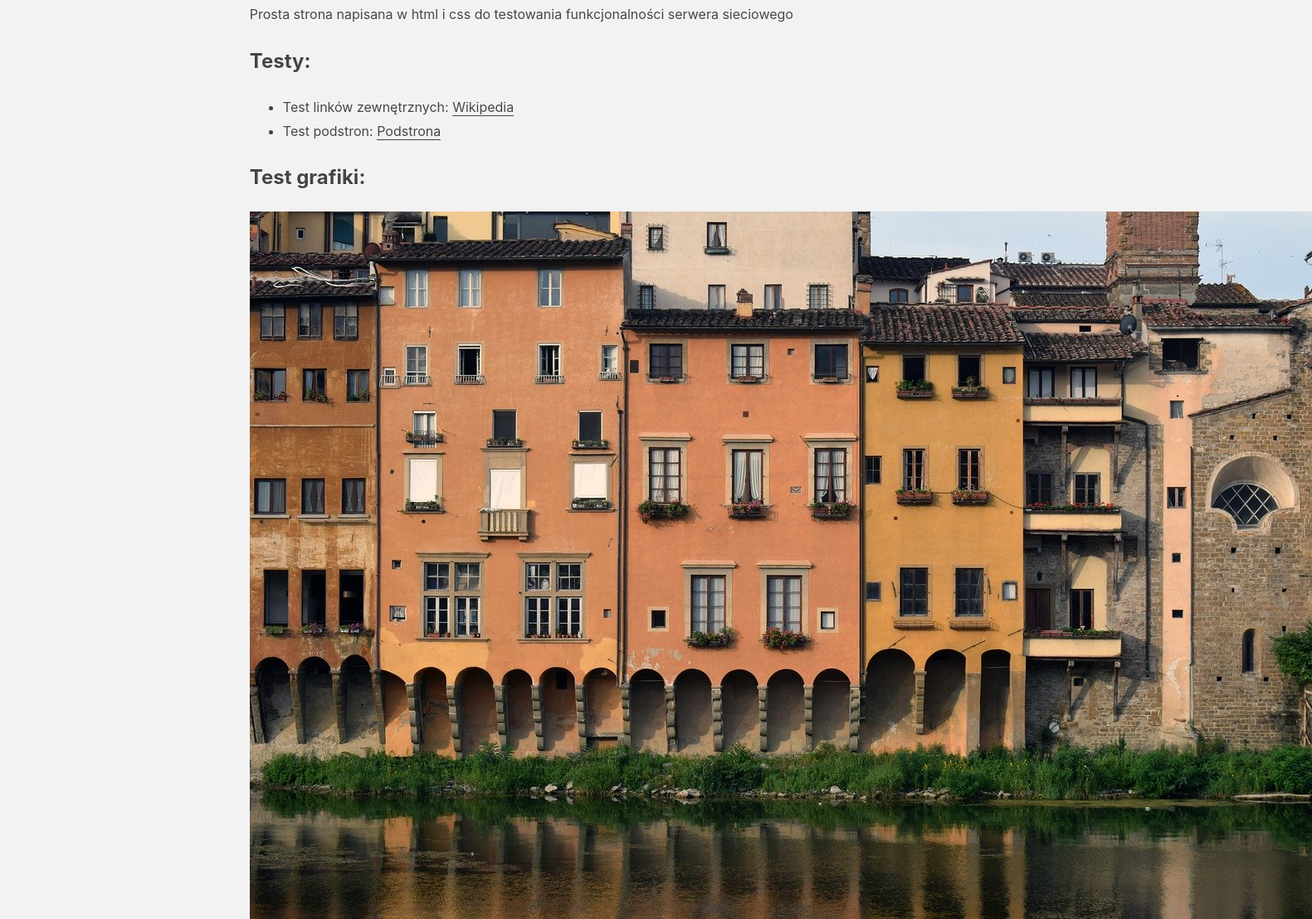
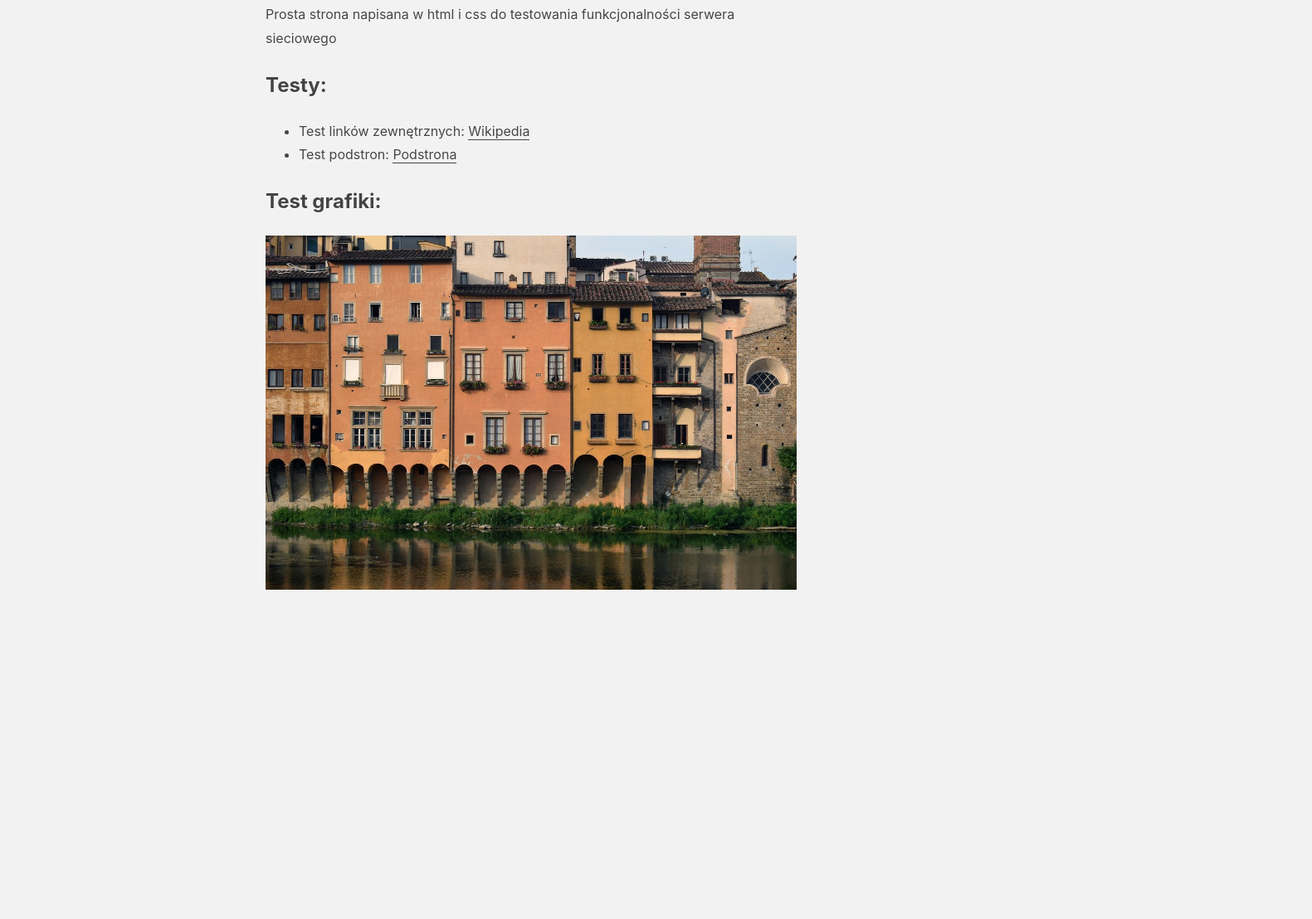
Before and after one commit to Mattanui/stronka, a plain HTML site: page index.html in a window 1280 px wide. Shown: the part 140-1248 px from the top of the page at 83% size, 1581 px wide, since content can reach past the window. After the commit the page ends 924 px from the top, so only its background shows below. Drawn offline with Linux system fonts and the light colour scheme.

Commit message:
Change size of body and img elements

```diff
--- a/index.html
+++ b/index.html
@@ -19,6 +19,6 @@
         <li>Test podstron: <a href="pages/podstrona.html">Podstrona</a></li>
     </ul>
     <h2>Test grafiki:</h2>
-    <img src="img/florence.jpg" alt="Test image">
+    <img src="img/florence.jpg" alt="Test image" width="100%"">
 </body>
 </html>
--- a/stylesheets/main.css
+++ b/stylesheets/main.css
@@ -1,4 +1,4 @@
-body {margin: 5% auto; background: #f2f2f2; color: #444444; font-family: -apple-system, BlinkMacSystemFont, "Segoe UI", Roboto, Helvetica, Arial, sans-serif; font-size: 16px; line-height: 1.8; text-shadow: 0 1px 0 #ffffff; max-width: 53%;}
+body {margin: 5% auto; background: #f2f2f2; color: #444444; font-family: -apple-system, BlinkMacSystemFont, "Segoe UI", Roboto, Helvetica, Arial, sans-serif; font-size: 16px; line-height: 1.8; text-shadow: 0 1px 0 #ffffff; width: 50%;}
 code {background: white;}
 a {border-bottom: 1px solid #444444; color: #444444; text-decoration: none;}
 a:hover {border-bottom: 0;}
```
